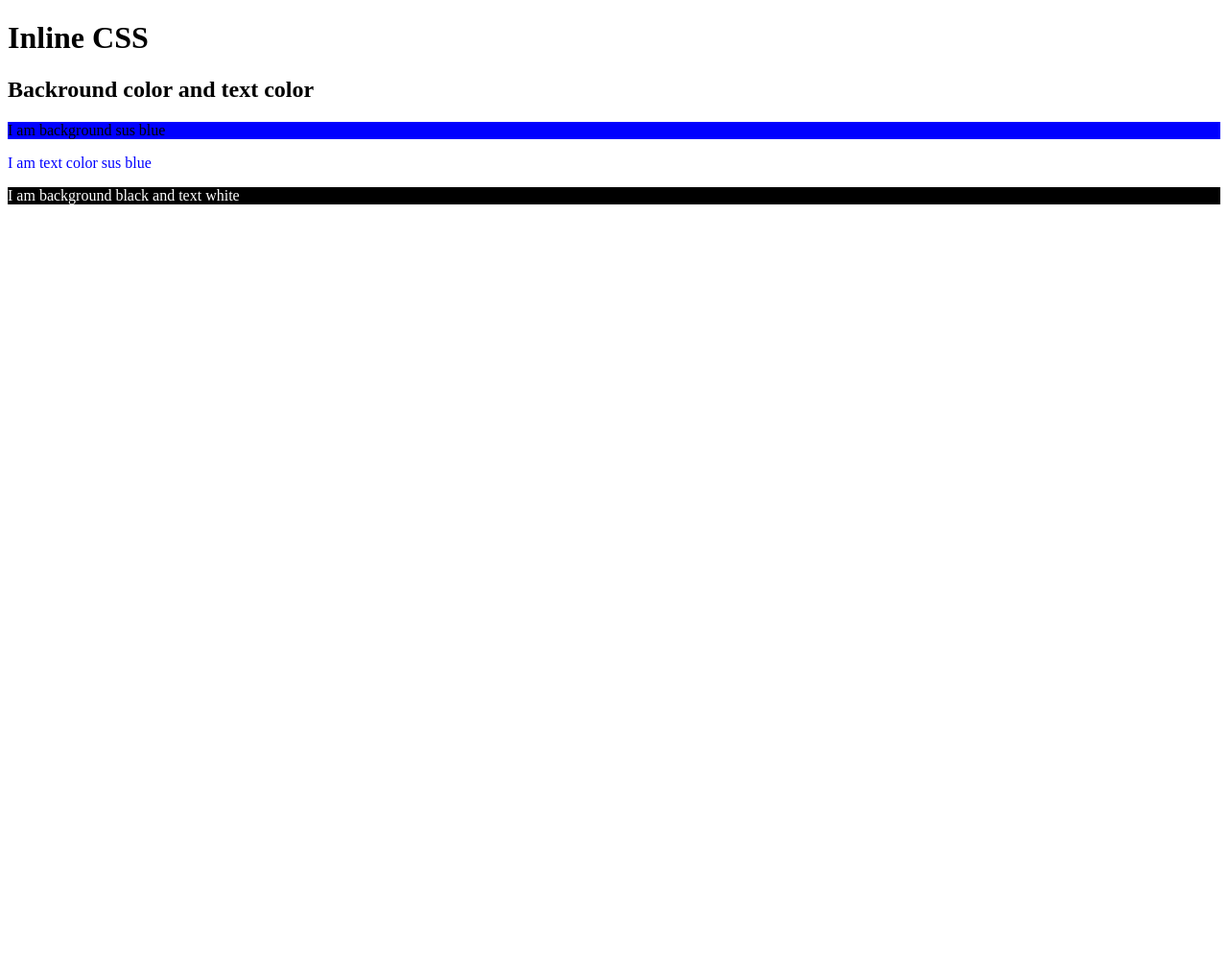
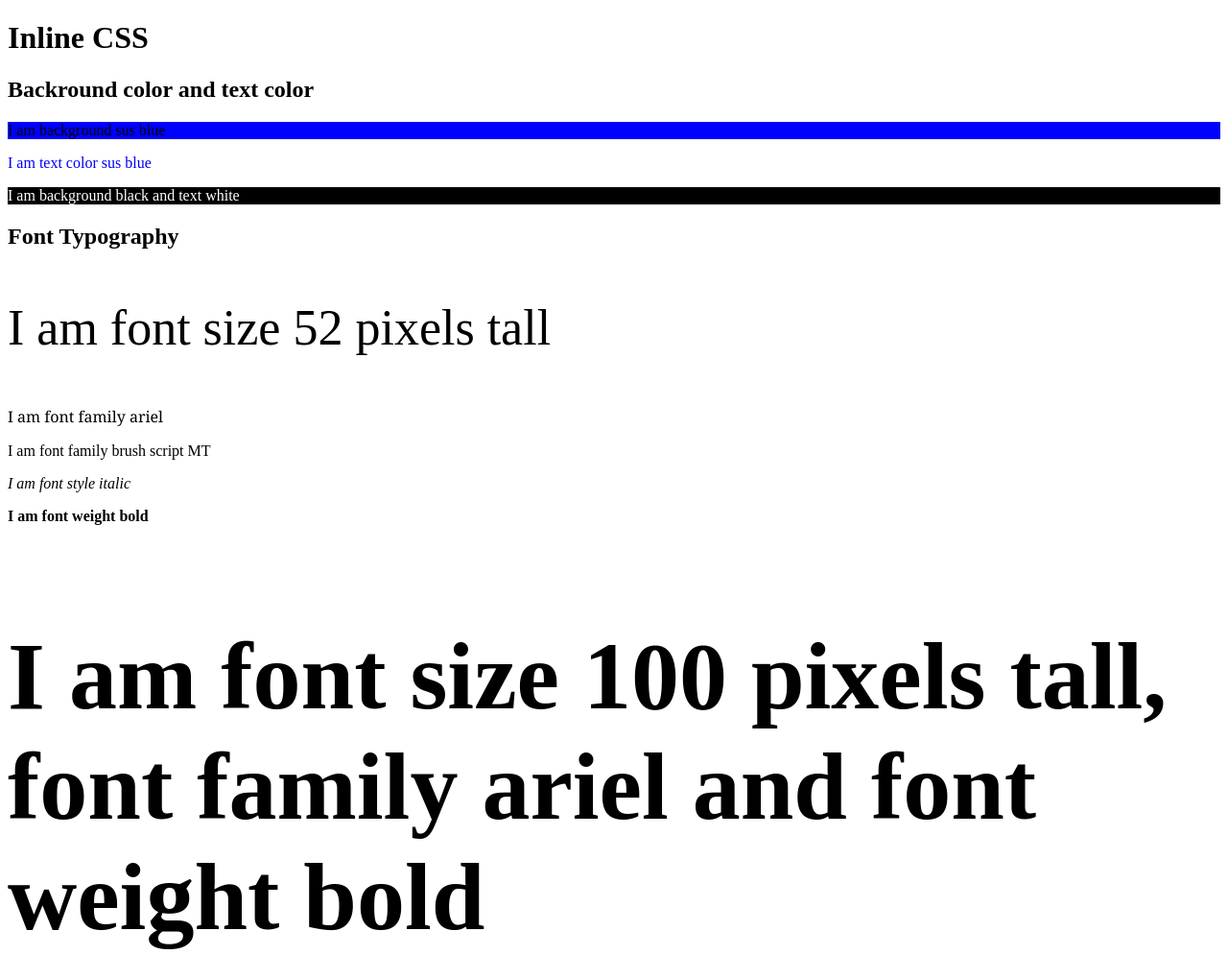
Before and after one commit to saksham2013/sus, a plain HTML site: page inline-style.html in a window 1280 px wide. Shown: the whole page at 96% size. Before the commit the page ends 800 px from the top, so only its background shows below. Drawn offline with Linux system fonts and the light colour scheme.

Commit message:
Update inline-style.html

```diff
--- a/inline-style.html
+++ b/inline-style.html
@@ -9,5 +9,13 @@
       <p style="background-color: blue;">I am background sus blue</p>
       <p style="color: blue;">I am text color sus blue</p>
       <p style="background-color: black; color: white;">I am background black and text white</p>
+      <h2>Font Typography</h2>
+      <p style="font-size: 52px;">I am font size 52 pixels tall</p>
+      <p style="font-family: Georgia;>I am font family Georgia</p>
+       <p style="font-family: Ariel;">I am font family ariel</p>
+      <p style="font-family: Brush Script MT;">I am font family brush script MT</p>
+      <p style="font-style: italic;">I am font style italic</p>
+      <p style="font-weight: bold;">I am font weight bold</p>
+      <p style="font-size: 100px; font-family: Ariel; font-weight: bold;">I am font size 100 pixels tall, font family ariel and font weight bold</p>
     </body>
 </html>
```
